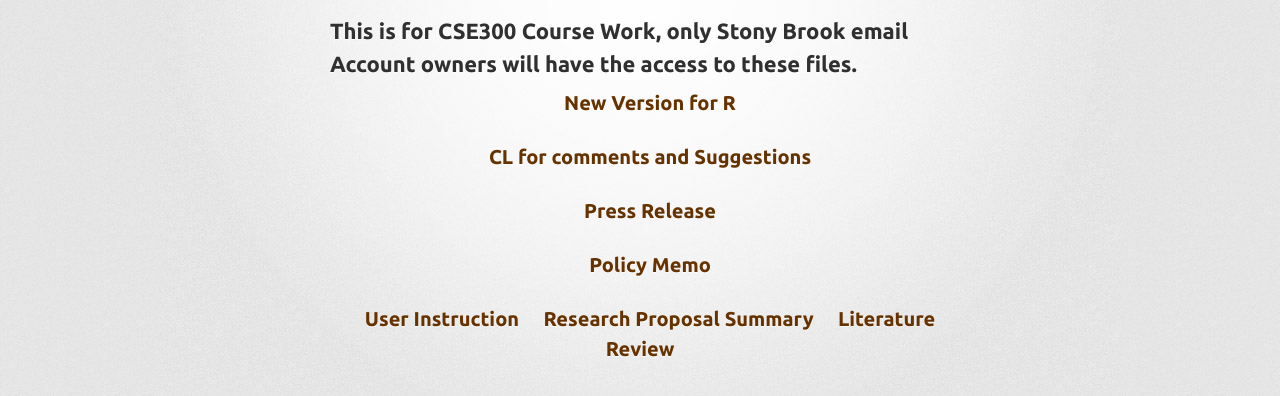
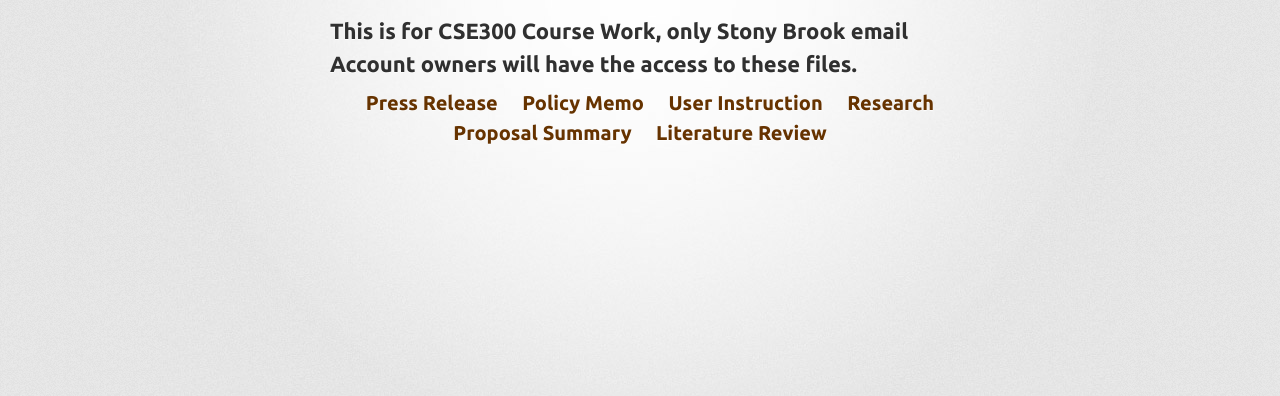
Before and after one commit to lemonruan/lemonruan, a plain HTML site: page cse300.html in a window 1280 px wide. Shown: the part 136-532 px from the top of the page. Drawn offline with Linux system fonts and the light colour scheme; a web font is replaced by a local one.

Commit message:
fix list

```diff
--- a/cse300.html
+++ b/cse300.html
@@ -38,14 +38,8 @@
   	<h2>This is for CSE300 Course Work, only Stony Brook email Account owners will have the access to these files.</h2>
 	<div class = "essays">
 		<ul>
-			<li><a href="https://docs.google.com/document/d/11RYpTW1Nni9n5vc0b5gImfI-kOGt788d4LweW-0vfew/edit">New Version for R</a></li>
-			<br><br>
-			<li><a href="https://docs.google.com/a/stonybrook.edu/document/d/1aKPmvHGOmFEJEE9_ujlyMye1eFz9T0u-UyWYcGejBlo/edit?usp=sharing">CL for comments and Suggestions</a></li>
-			<br><br>
 			<li><a href="https://docs.google.com/a/stonybrook.edu/document/d/10vTIGtsVwDmqVD3hCRsojmCzuUr_J5LBC1pfO-TKxjY/edit?usp=sharing">Press Release</a></li>
-			<br><br>
 			<li><a href="https://docs.google.com/a/stonybrook.edu/document/d/1ae7n23aZXuvQR4b_RmTarFFoAnzJTTvArCsFQfD54jk/edit?usp=sharing">Policy Memo</a></li>
-			<br><br>
 			<li><a href="https://docs.google.com/a/stonybrook.edu/document/d/14VBcHB-F2VgWN3r0bOcI7WbG5s9LZM2T-yirHEPvLzI/edit?usp=sharing">User Instruction</a></li>
 			<li><a href="https://docs.google.com/a/stonybrook.edu/document/d/1z5wHtsG3nr6uCZkTxSF8dJOyDJ__eyXCI0tEbVyOykA/edit?usp=sharing">Research Proposal Summary</a></li>
 			<li><a href="https://docs.google.com/a/stonybrook.edu/document/d/1i43V5tAwDAHJ2Xk5TodYMuzHiXNO21g3Y0-zt0p9JsE/edit?usp=sharing">Literature Review</a></li>
```
